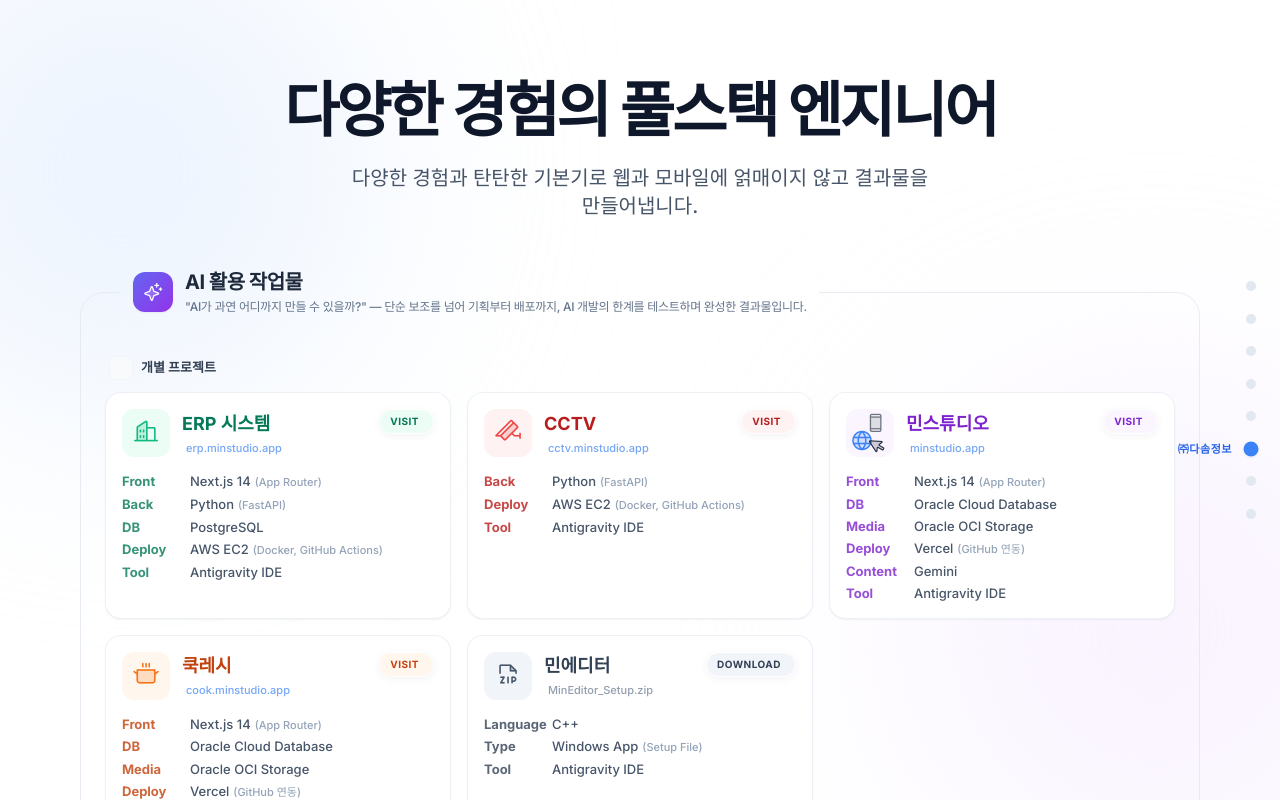
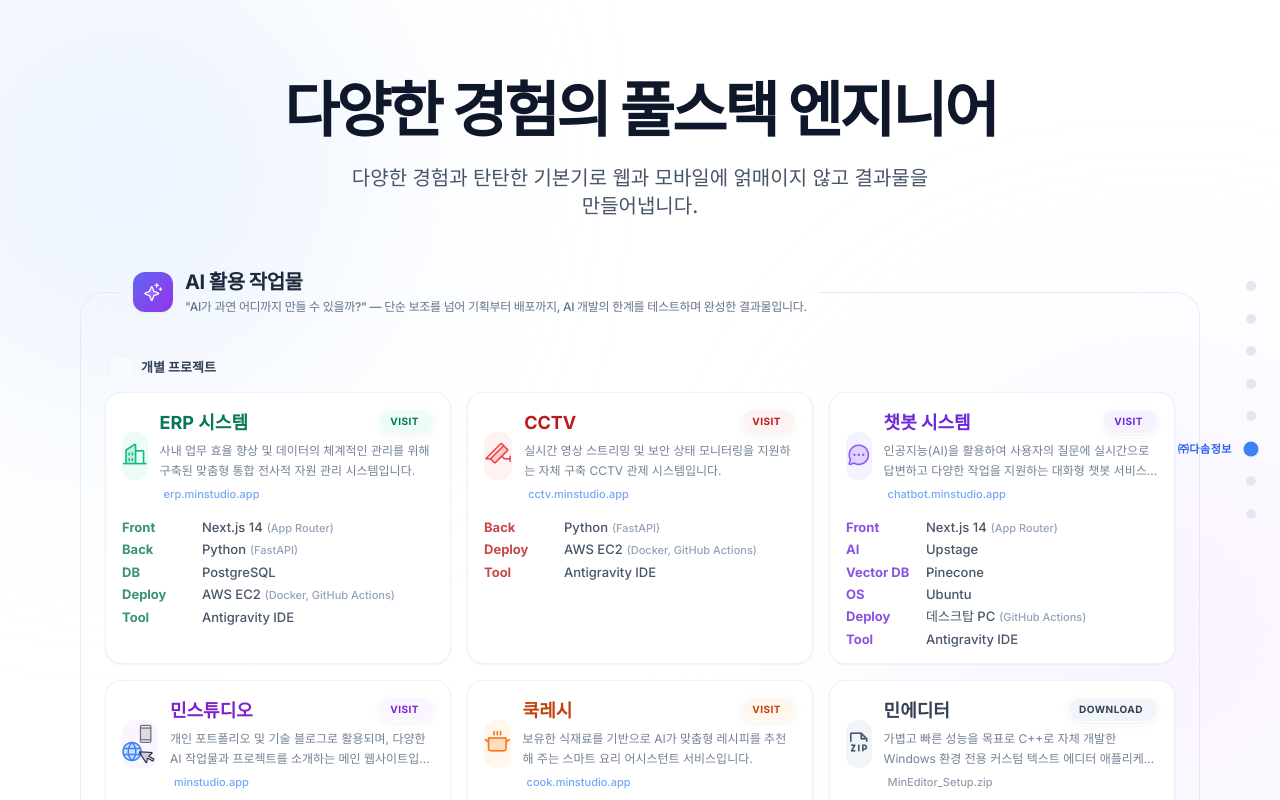
Before and after one commit to gyuminiai82/portfolio, a React (Vite) app: page / in a window 1280 px wide. Shown: the top 800 px of the page. Built offline with nearby package versions, Linux system fonts and the light colour scheme; a web font is replaced by a local one.

Commit message:
Update AIWorks portfolio content (chatbot, styles, etc.)

```diff
--- a/src/App.jsx
+++ b/src/App.jsx
@@ -1,4 +1,4 @@
-import React, { useEffect } from 'react';
+import { useEffect } from 'react';
 import Lenis from 'lenis';
 import Timeline from './components/Timeline';
 import NavIndicator from './components/NavIndicator';
--- a/src/components/AIWorks.jsx
+++ b/src/components/AIWorks.jsx
@@ -3,6 +3,7 @@
 const aiWorksData = [
   {
     title: "ERP 시스템",
+    desc: "사내 업무 효율 향상 및 데이터의 체계적인 관리를 위해 구축된 맞춤형 통합 전사적 자원 관리 시스템입니다.",
     url: "https://erp.minstudio.app",
     icon: "ph-buildings",
     color: "emerald",
@@ -19,6 +20,7 @@
   },
   {
     title: "CCTV",
+    desc: "실시간 영상 스트리밍 및 보안 상태 모니터링을 지원하는 자체 구축 CCTV 관제 시스템입니다.",
     url: "https://cctv.minstudio.app",
     icon: "ph-security-camera",
     color: "red",
@@ -33,6 +35,7 @@
   },
   /* {
     title: "Home 시스템",
+    desc: "IoT 기기 제어와 센서 데이터 수집을 통해 스마트 홈 환경을 통합 관리하는 홈 오토메이션 플랫폼입니다.",
     url: "https://home.minstudio.app",
     icon: "ph-house",
     color: "blue",
@@ -49,7 +52,26 @@
     ]
   }, */
   {
+    title: "챗봇 시스템",
+    desc: "인공지능(AI)을 활용하여 사용자의 질문에 실시간으로 답변하고 다양한 작업을 지원하는 대화형 챗봇 서비스입니다.",
+    url: "https://chatbot.minstudio.app",
+    icon: "ph-chat-circle-dots",
+    color: "violet",
+    bgLight: "bg-violet-50",
+    textDark: "text-violet-700",
+    iconColor: "#8b5cf6",
+    items: [
+      { label: "Front", value: "Next.js 14", sub: "(App Router)" },
+      { label: "AI", value: "Upstage" },
+      { label: "Vector DB", value: "Pinecone" },
+      { label: "OS", value: "Ubuntu" },
+      { label: "Deploy", value: "데스크탑 PC", sub: "(GitHub Actions)" },
+      { label: "Tool", value: "Antigravity IDE" }
+    ]
+  },
+  {
     title: "민스튜디오",
+    desc: "개인 포트폴리오 및 기술 블로그로 활용되며, 다양한 AI 작업물과 프로젝트를 소개하는 메인 웹사이트입니다.",
     url: "https://minstudio.app",
     customIcon: (
       <div style={{ position: 'relative', width: '36px', height: '36px' }}>
@@ -73,6 +95,7 @@
   },
   {
     title: "쿡레시",
+    desc: "보유한 식재료를 기반으로 AI가 맞춤형 레시피를 추천해 주는 스마트 요리 어시스턴트 서비스입니다.",
     url: "https://cook.minstudio.app",
     icon: "ph-cooking-pot",
     color: "orange",
@@ -90,6 +113,7 @@
   },
   {
     title: "민에디터",
+    desc: "가볍고 빠른 성능을 목표로 C++로 자체 개발한 Windows 환경 전용 커스텀 텍스트 에디터 애플리케이션입니다.",
     url: "https://devminihouse.mycafe24.com/file/MinEditor_Setup.zip",
     icon: "ph-file-zip",
     color: "slate",
@@ -105,6 +129,7 @@
   },
   {
     title: "SSO 서버",
+    desc: "생태계 내 여러 서비스들에 대해 단일 로그인(SSO) 경험을 제공하고 세션을 통합 관리하는 인증 서버입니다.",
     url: "https://auth.minstudio.app",
     icon: "ph-key",
     color: "cyan",
@@ -123,6 +148,7 @@
   },
   {
     title: "쇼핑몰",
+    desc: "SSO를 통한 원활한 접근과 상품 검색, 장바구니, 주문 결제 기능 등을 지원하는 이커머스 웹 애플리케이션입니다.",
     url: "https://shop.minstudio.app",
     icon: "ph-shopping-cart",
     color: "pink",
@@ -137,7 +163,7 @@
       { label: "Deploy", value: "데스크탑 PC", sub: "(GitHub Actions)" },
       { label: "Tool", value: "Antigravity IDE" }
     ],
-    adminUrl: "https://auth.minstudio.app/admin"
+    adminUrl: "https://shop.minstudio.app/admin"
   }
 ];
 
@@ -167,6 +193,11 @@
                 <h3 className={`text-lg font-bold ${work.textDark} group-hover:underline decoration-2 underline-offset-4`}>
                   {work.title}
                 </h3>
+                {work.desc && (
+                  <p className="text-[12px] text-slate-500 mt-1 mb-1 leading-relaxed opacity-90 line-clamp-2">
+                    {work.desc}
+                  </p>
+                )}
                 <div className={`text-[11px] ${work.isDownload ? 'text-slate-500' : 'text-blue-500'} font-medium mt-0.5 flex items-center gap-1 opacity-70 group-hover:opacity-100 transition-opacity`}>
                   <i className={`ph-bold ${work.isDownload ? 'ph-download-simple' : 'ph-link'}`}></i>
                   {work.isDownload ? 'MinEditor_Setup.zip' : work.url.replace('https://', '')}
@@ -189,7 +220,7 @@
             <ul className="space-y-1.5">
               {work.items.map((item, i) => (
                 <li key={i} className="flex gap-2 text-[13px] leading-tight">
-                  <span className={`font-bold w-[60px] shrink-0 ${work.textDark} opacity-80`}>{item.label}</span>
+                  <span className={`font-bold w-[72px] whitespace-nowrap shrink-0 ${work.textDark} opacity-80`}>{item.label}</span>
                   <span className="flex flex-wrap items-baseline gap-1 text-slate-600 font-medium">
                     <span>{item.value}</span>
                     {item.sub && <span className="text-[11px] text-slate-400">{item.sub}</span>}
```
